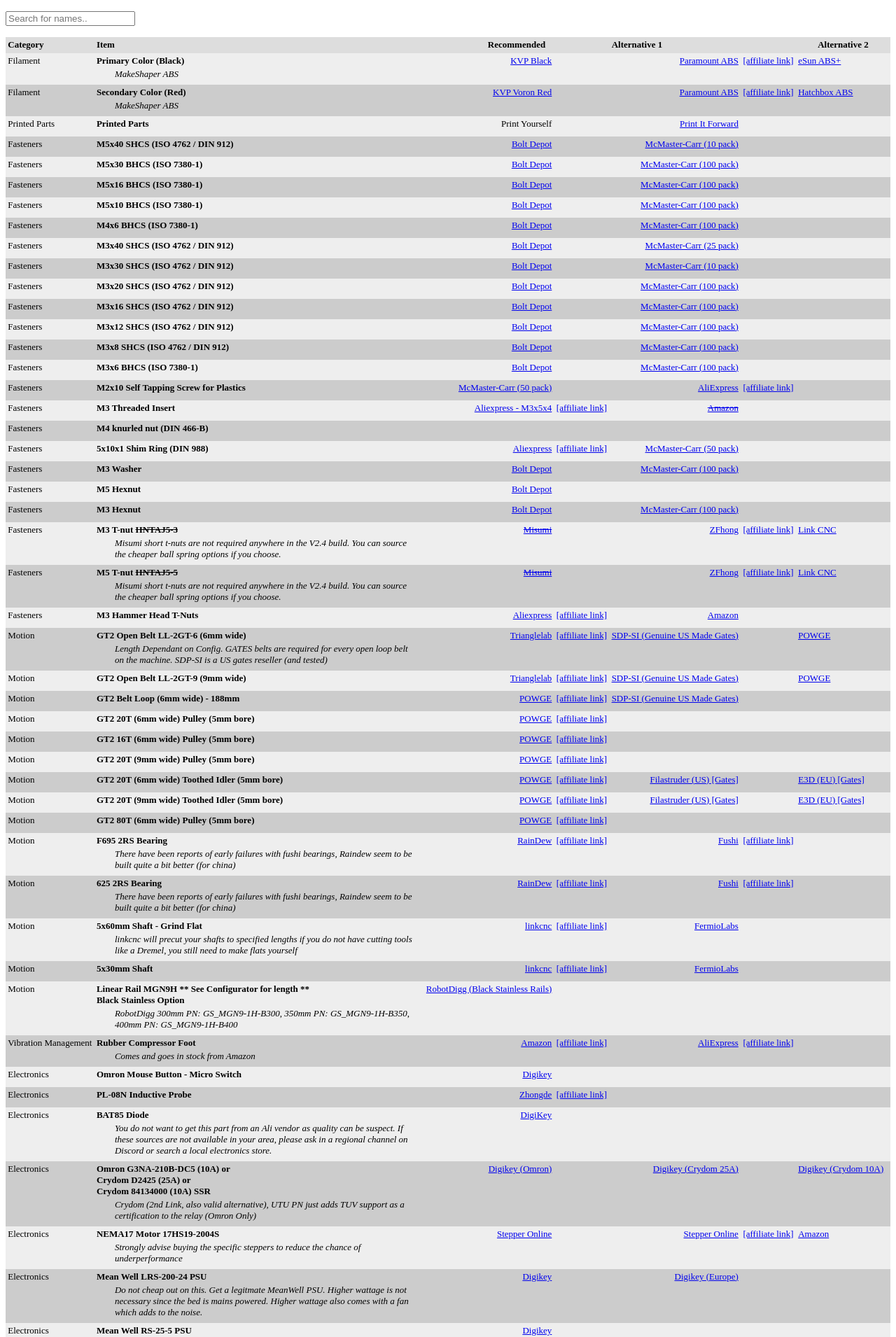
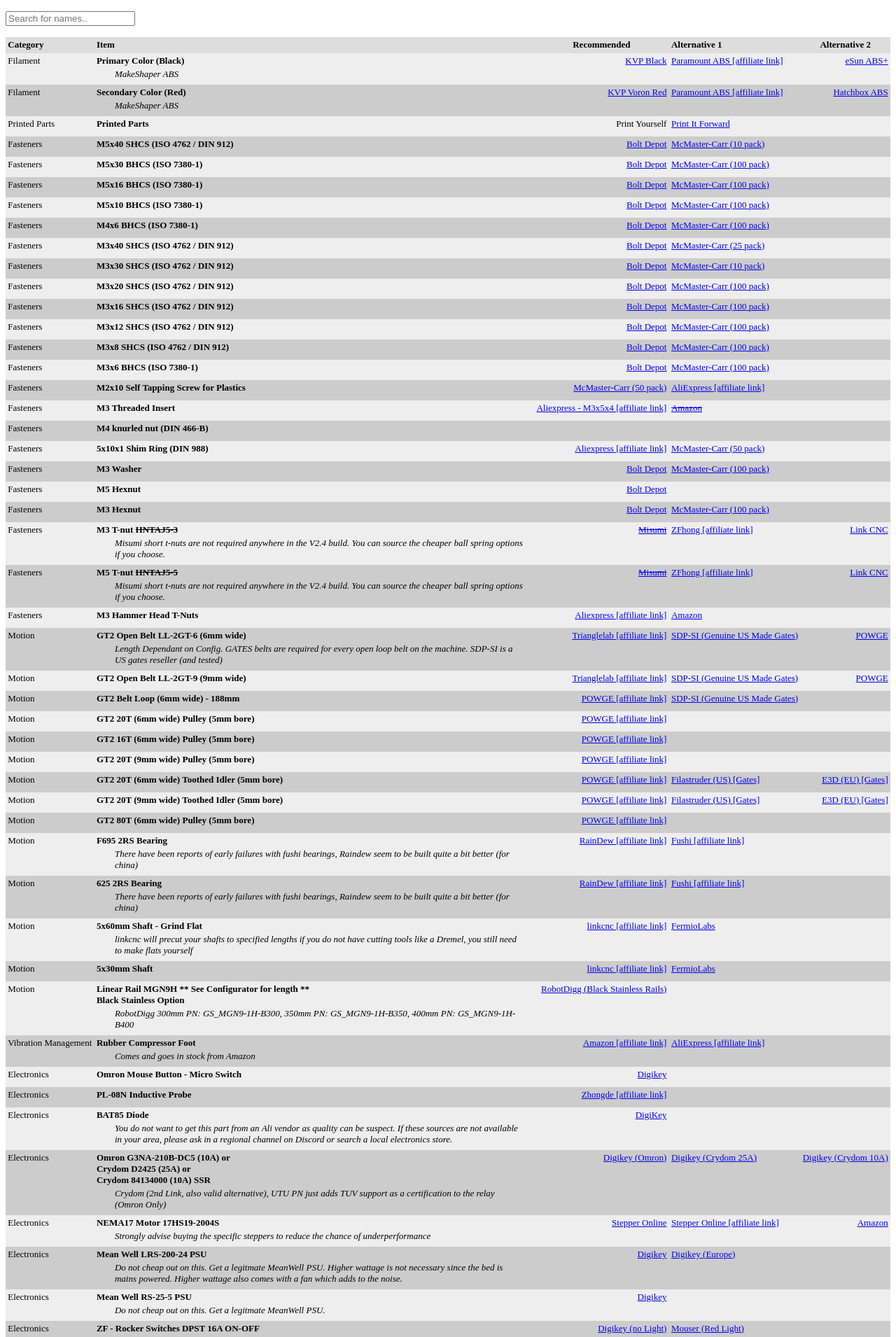
Before and after one commit to shiftingtech/Test, a Jekyll site: the page built from V2.md, in a window 1280 px wide. Shown: the top 1910 px of the page at 70% size. Built offline with Jekyll 4.4.1, drawn with Linux system fonts in a browser that asks for light colours.

Commit message:
Update V2.md

```diff
--- a/V2.md
+++ b/V2.md
@@ -8,9 +8,9 @@
  <tr>
   <th>Category</th>
   <th>Item</th>
-  <th colspan=2>Recommended</th>
-  <th colspan=2>Alternative 1</th>
-  <th colspan=2>Alternative 2</th>
+  <th>Recommended</th>
+  <th>Alternative 1</th>
+  <th>Alternative 2</th>
  </tr>
  </thead>
 <tbody>
@@ -31,8 +31,6 @@
    {% if entry.source1_link |strip != "" %}
     </a>
    {% endif %}
-  </td>
-  <td>
    {% if entry.source1_affiliate|strip != "" %}
     <a href='{{ entry.source1_affiliate }}' target='_blank'> [affiliate link] </a>
    {% endif %}
@@ -46,8 +44,6 @@
    {% if entry.source2_link |strip != "" %}
     </a>
    {% endif %}
-  </td>
-  <td>
    {% if entry.source2_affiliate|strip != "" %}
     <a href='{{ entry.source2_affiliate }}' target='_blank'> [affiliate link] </a>
    {% endif %}
@@ -62,8 +58,6 @@
    {% if entry.source3_link |strip != "" %}
     </a>
    {% endif %}
-  </td>
-  <td>
    {% if entry.source3_affiliate|strip != "" %}
     <a href='{{ entry.source3_affiliate }}' target='_blank'> [affiliate link] </a>
    {% endif %}
```
